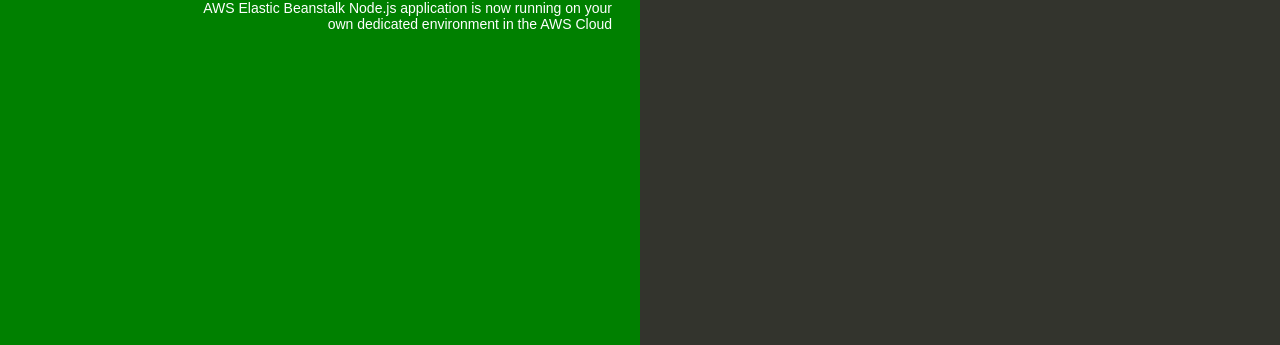
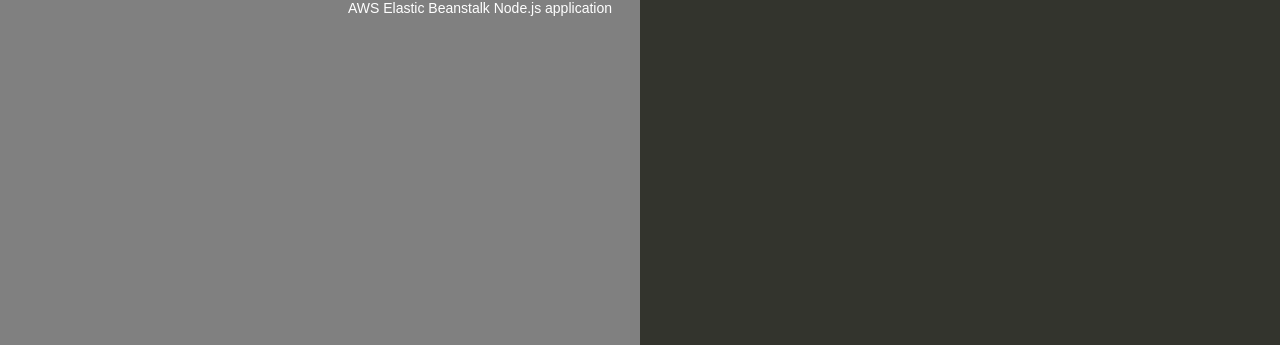
Before and after one commit to MayurAg/AWSPipeLineDemo, a website: page index.html in a window 1280 px wide. Shown: the part 455-800 px from the top of the page. Drawn offline with Linux system fonts and the light colour scheme.

Commit message:
Changing the website background color

```diff
--- a/index.html
+++ b/index.html
@@ -1,7 +1,7 @@
 <!DOCTYPE html>
 <html>
   <head>
-    <title>Elastic Beanstalk</title>
+    <title>Elastic Beanstalk </title>
     <style>
       body {
         color: #ffffff;
@@ -35,7 +35,7 @@
 
         text-align: right;
         padding-top: 11em;
-        background-color: green;
+        background-color: grey;
 
       }
       .textColumn p {
@@ -75,7 +75,7 @@
   <body>
     <div class="textColumn">
       <h1>Code Pipeline Integration with GitHub</h1>
-      <p>AWS Elastic Beanstalk Node.js application is now running on your own dedicated environment in the AWS Cloud</p>
+      <p>AWS Elastic Beanstalk Node.js application</p>
     </div>
     <div class="linksColumn">
       <h2>What's Next?</h2>
```
